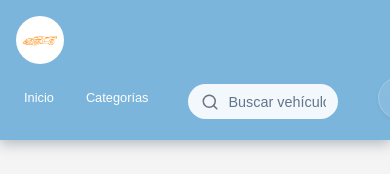
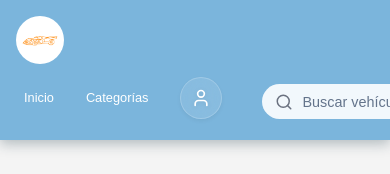
Before and after one commit to tobiasderene/guincho, a React (Create React App) app: page / in a window 390 px wide. Shown: the top 174 px of the page. Built offline with nearby package versions, Linux system fonts and the light colour scheme; no server answers.

Commit message:
headeer changes

```diff
--- a/src/styles/Header.css
+++ b/src/styles/Header.css
@@ -163,7 +163,6 @@
 
     /* Logo */
     .logo {
-        display: flex;
         align-items: center;
         order: 0; /* primero en fila 1 */
     }
@@ -190,7 +189,7 @@
         display: flex;
         align-items: center;
         gap: 1rem;
-        order: 2;
+        order: 1;
     }
 
     /* Fila 2: search */
```
